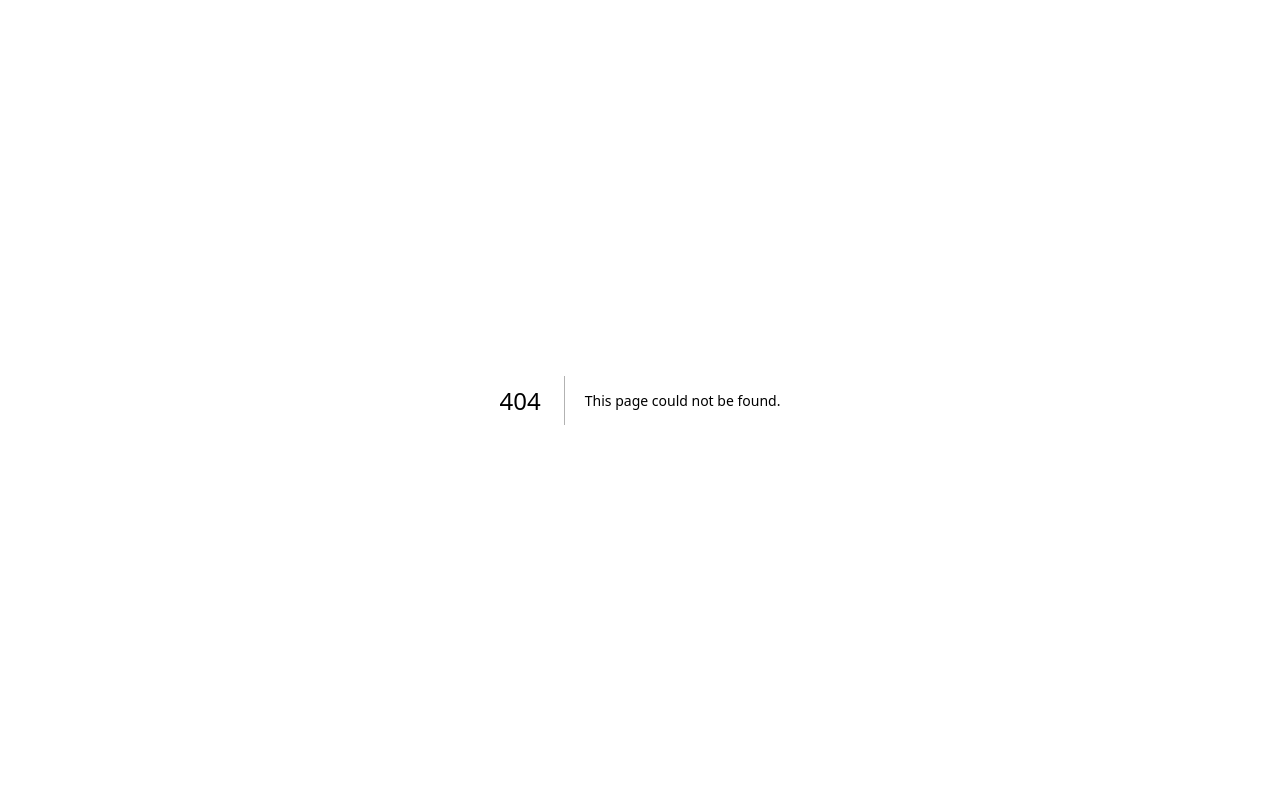
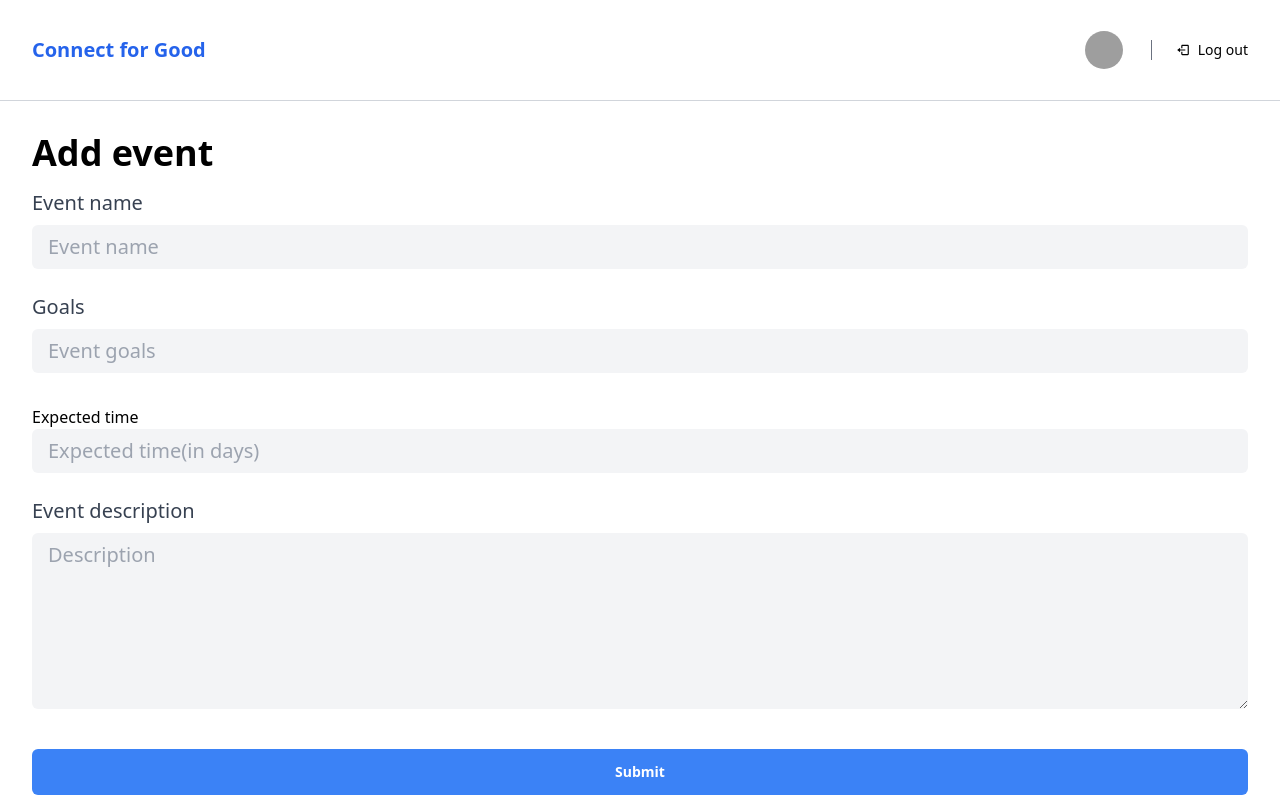
Before and after one commit to amilpa/connect-for-good, a Next.js app: page /add in a window 1280 px wide. Before the commit this address had no page. Built offline with nearby package versions, Linux system fonts and the light colour scheme; no server answers; sample sign-in values are in the browser's storage; grey boxes are pictures that could not be loaded.

Commit message:
add event

```diff
--- a/src/components/Button.jsx
+++ b/src/components/Button.jsx
@@ -10,10 +10,7 @@ export default function Button({ children, classNames, variant, clickHandle }) {
   }
 
   return (
-    <button
-      onClick={clickHandle}
-      className={classValues === "" ? classNames : classValues}
-    >
+    <button onClick={clickHandle} className={`${classValues} ${classNames}`}>
       {children}
     </button>
   );
--- /dev/null
+++ b/src/pages/add.js
@@ -0,0 +1,138 @@
+import Button from "@/components/Button";
+import Layout from "@/components/Navbar/layout";
+import React, { useState, useEffect } from "react";
+import { useRouter } from "next/router";
+import { useSession } from "next-auth/react";
+
+export default function Add() {
+  const router = useRouter();
+  const { status } = useSession();
+  const [loading, setLoading] = useState(false);
+  const [event, setEvent] = useState({
+    eventName: "",
+    eventGoals: "",
+    eventExpectedTime: "",
+    eventDescription: "",
+  });
+
+  async function clickHandle(e) {
+    e.preventDefault();
+    if (
+      event.eventName === "" ||
+      event.eventGoals === "" ||
+      event.eventExpectedTime === "" ||
+      event.eventDescription === ""
+    ) {
+      alert("Please fill all fields");
+    }
+    setLoading(true);
+    const res = await fetch("/api/event", {
+      method: "POST",
+      headers: { "Content-Type": "application/json" },
+      body: JSON.stringify(event),
+    });
+    setEvent({
+      eventName: "",
+      eventGoals: "",
+      eventExpectedTime: "",
+      eventDescription: "",
+    });
+    setLoading(false);
+  }
+
+  if (status === "loading") {
+    return (
+      <div className="absolute inset-0 flex animate-pulse items-center justify-center space-x-2 bg-white">
+        <div className="h-8 w-8 rounded-full bg-blue-400"></div>
+        <div className="h-8 w-8 rounded-full bg-blue-400"></div>
+        <div className="h-8 w-8 rounded-full bg-blue-400"></div>
+      </div>
+    );
+  }
+  if (status === "unauthenticated") {
+    router.push("/");
+  }
+
+  return (
+    <>
+      {loading && (
+        <div className="absolute inset-0 flex animate-pulse items-center justify-center space-x-2 bg-white">
+          <div className="h-8 w-8 rounded-full bg-blue-400"></div>
+          <div className="h-8 w-8 rounded-full bg-blue-400"></div>
+          <div className="h-8 w-8 rounded-full bg-blue-400"></div>
+        </div>
+      )}
+      <div className="pt-8">
+        <h1 className="text-2xl font-semibold md:text-4xl">Add event</h1>
+        <form className="mt-4 flex flex-col gap-6">
+          <div>
+            <label className="mb-2 block text-xl font-medium text-gray-700 dark:text-white">
+              Event name
+            </label>
+            <input
+              type="text"
+              className="block w-full rounded-md border-transparent bg-gray-100 px-4 py-2 text-xl focus:border-gray-500 focus:ring-0 dark:bg-gray-800"
+              placeholder="Event name"
+              value={event.eventName}
+              onChange={(e) =>
+                setEvent({ ...event, eventName: e.target.value })
+              }
+            />
+          </div>
+          <div>
+            <label className="mb-2 block text-xl font-medium text-gray-700 dark:text-white">
+              Goals
+            </label>
+            <input
+              type="text"
+              className="block w-full rounded-md border-transparent bg-gray-100 px-4 py-2 text-xl focus:border-gray-500 focus:ring-0 dark:bg-gray-800"
+              placeholder="Event goals"
+              value={event.eventGoals}
+              onChange={(e) =>
+                setEvent({ ...event, eventGoals: e.target.value })
+              }
+            />
+          </div>
+          <div>
+            <label className="mb-2 block text-xl font-medium text-gray-700 dark:text-white"></label>
+            Expected time
+            <input
+              type="text"
+              className="block w-full rounded-md border-transparent bg-gray-100 px-4 py-2 text-xl focus:border-gray-500 focus:ring-0 dark:bg-gray-800"
+              placeholder="Expected time(in days)"
+              value={event.eventExpectedTime}
+              onChange={(e) =>
+                setEvent({ ...event, eventExpectedTime: e.target.value })
+              }
+            />
+          </div>
+          <div>
+            <label className="mb-2 block text-xl font-medium text-gray-700 dark:text-white">
+              Event description
+            </label>
+            <textarea
+              type="text"
+              className="block h-44 w-full rounded-md border-transparent bg-gray-100 px-4 py-2 text-xl focus:border-gray-500 focus:ring-0 dark:bg-gray-800"
+              placeholder="Description"
+              value={event.eventDescription}
+              onChange={(e) =>
+                setEvent({ ...event, eventDescription: e.target.value })
+              }
+            />
+          </div>
+          <Button
+            variant={"solid"}
+            classNames={"mt-4"}
+            clickHandle={clickHandle}
+          >
+            Submit
+          </Button>
+        </form>
+      </div>
+    </>
+  );
+}
+
+Add.getLayout = function getLayout(page) {
+  return <Layout>{page}</Layout>;
+};
--- a/src/pages/add_event.jsx
+++ /dev/null
@@ -1,92 +0,0 @@
-import React from "react";
-
-const add_event = () => {
-  return (
-    <div>
-      <div className="flex flex-col items-center h-screen bg-yellow-200 ">
-        <div>
-          <h1 className="text-center text-5xl pt-5 text-[#006f9e] font-extrabold">
-            Create New Event
-          </h1>
-        </div>
-
-        <div className="mt-5">
-          <h2 className="text-2xl font-semibold text-[#006f9e]">
-            Please add details about your event
-          </h2>
-        </div>
-
-        <div className="flex flex-col w-3/5 ml-16 mt-7">
-          <span className="pb-4 text-xl text-[#006f9e] font-bold">
-            Event Name
-          </span>
-          <input
-            type="text"
-            placeholder="Enter Project title"
-            className="rounded-lg h-8 border-1 border-[#006f9e]"
-          />
-        </div>
-
-        <div className="flex flex-col w-3/5 ml-16 mt-7">
-          <span className="pb-4 text-xl text-[#006f9e] font-bold">
-            Event Description
-          </span>
-          <input
-            type="text"
-            className="rounded-lg h-8 border-1 border-[#006f9e]"
-          />
-        </div>
-
-        <div className="flex flex-col w-3/5 ml-16 mt-7">
-          <span className="pb-4 text-xl text-[#006f9e] font-bold">
-            Upload Featuring Photo
-          </span>
-          <input
-            type="text"
-            className="rounded-lg h-8 border-1 border-[#006f9e]"
-          />
-        </div>
-
-        <div className="flex flex-col w-3/5 ml-16 mt-7">
-          <span className="pb-4 text-xl text-[#006f9e] font-bold">
-            Team Members
-          </span>
-          <input
-            type="text"
-            placeholder="Enter Team members name"
-            className="rounded-lg h-8 border-1 border-[#006f9e]"
-          />
-        </div>
-
-        <div className="flex w-3/5 ml-16 mt-7 justify-evenly">
-          <div className="flex flex-col w-2/5">
-            <span className="pb-4 text-xl text-[#006f9e] font-bold">
-              Contact No
-            </span>
-            <input
-              type="text"
-              placeholder="Enter your contact No"
-              className="rounded-lg h-8 border-1 border-[#006f9e]"
-            />
-          </div>
-
-          <div className="flex flex-col w-2/5">
-            <span className="pb-4 text-xl text-[#006f9e] font-bold">
-              LinkedIn Link
-            </span>
-            <input
-              type="text"
-              className="rounded-lg h-8 border-1 border-[#006f9e]"
-            />
-          </div>
-        </div>
-
-        <div className="mt-6">
-          <button className="text-white bg-red-400">Submit</button>
-        </div>
-      </div>
-    </div>
-  );
-};
-
-export default add_event;
```
